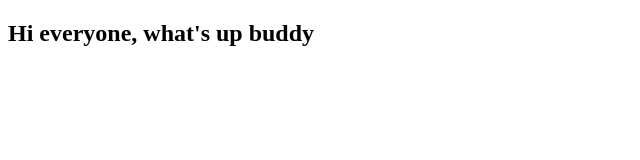
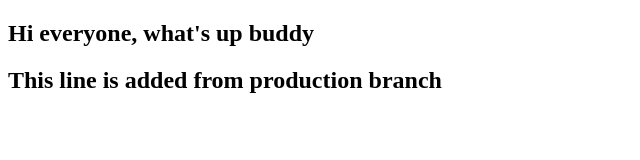
Before and after one commit to iqbal9865/my-third-repo, a plain HTML site: page index.html in a window 1280 px wide. Shown: the whole page, without its empty margins (0-640 px from the left). Drawn offline with Linux system fonts and the light colour scheme.

Commit message:
added a line

```diff
--- a/index.html
+++ b/index.html
@@ -7,6 +7,6 @@
 </head>
 <body>
     <h2>Hi everyone, what's up buddy</h2>
-
+    <h2>This line is added from production branch</h2>
 </body>
 </html>
```
